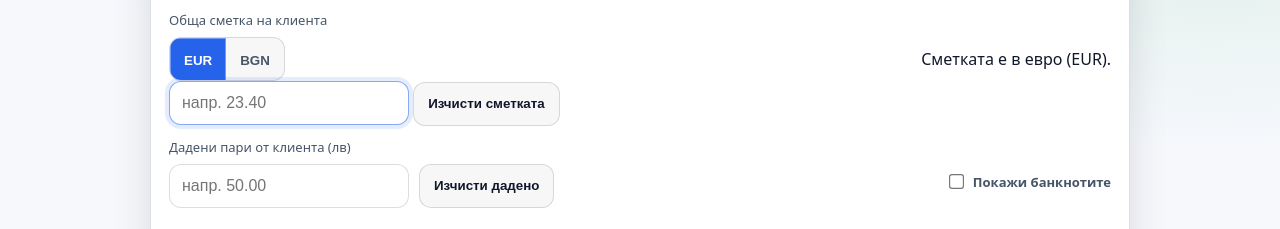
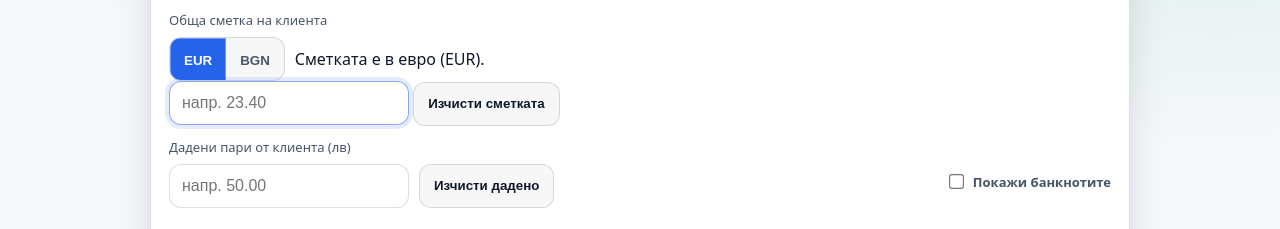
Before and after one commit to hankostadinov/resto, a plain HTML site: page index.html in a window 1280 px wide. Shown: the part 219-448 px from the top of the page. Drawn offline with Linux system fonts and the light colour scheme.

Commit message:
Update index.html

```diff
--- a/index.html
+++ b/index.html
@@ -154,7 +154,7 @@
       width:100%;
     }
     .billStatus{
-      margin-left:auto;           /* това го мести вдясно */
+             /* това го мести вдясно */
       text-align:left;
     }
     /* ============================================ */
```
